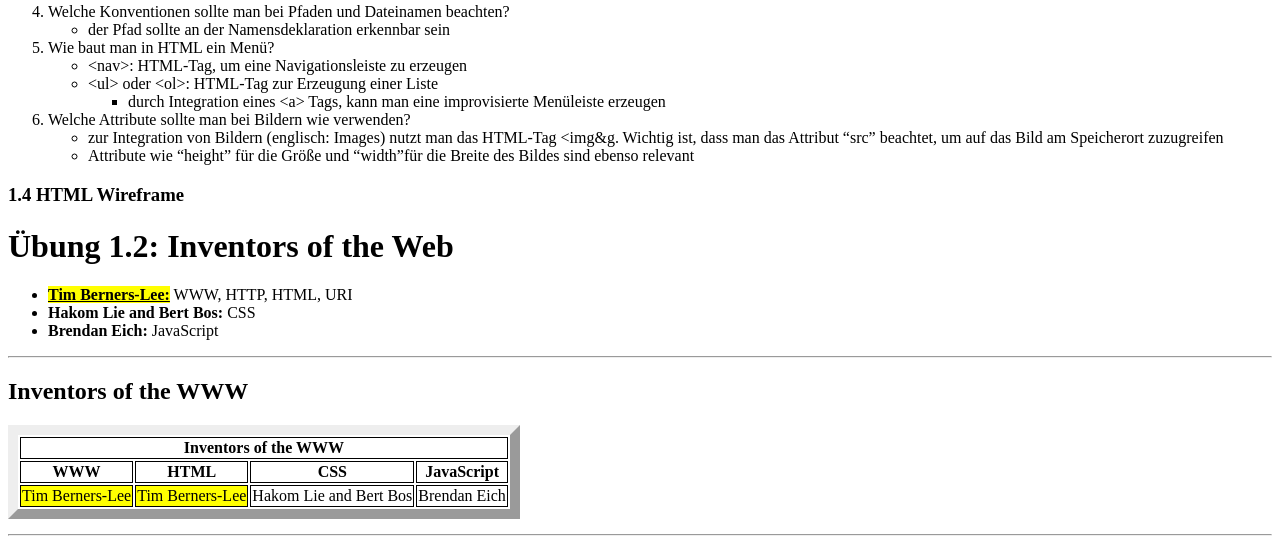
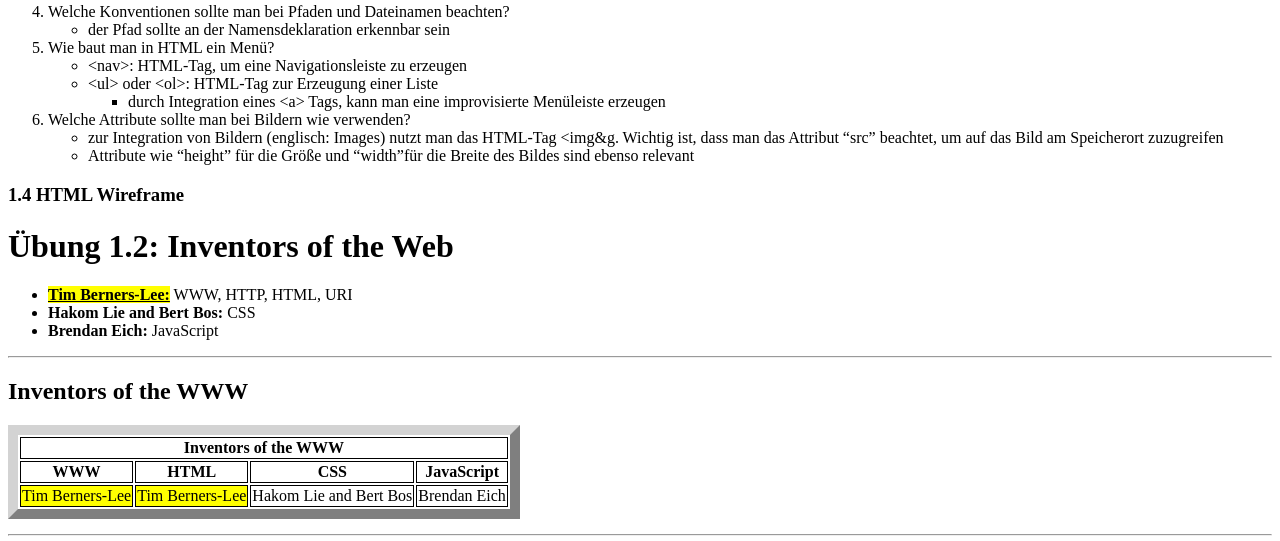
Before and after one commit to yunusemresirin/yunusemresirin.github.io, a plain HTML site: page uebung1.html in a window 1280 px wide. Shown: the part 1077-1618 px from the top of the page. Drawn offline with Linux system fonts and the light colour scheme.

Commit message:
Anpassungen

```diff
--- a/uebung1.html
+++ b/uebung1.html
@@ -7,8 +7,7 @@
             }
 
             #table1 {
-                border: 10px;
-                border-style: outset;
+                border: 10px outset lightgray;
                 margin-bottom: 15px;
             }
         </style>
```
